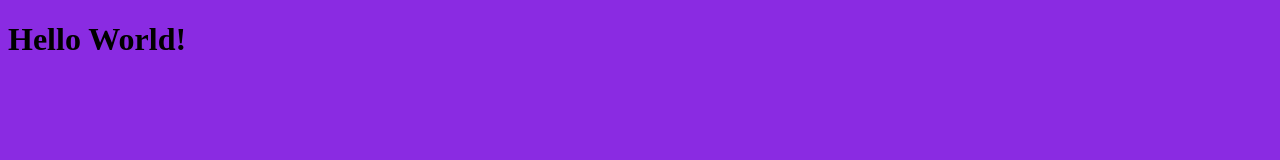
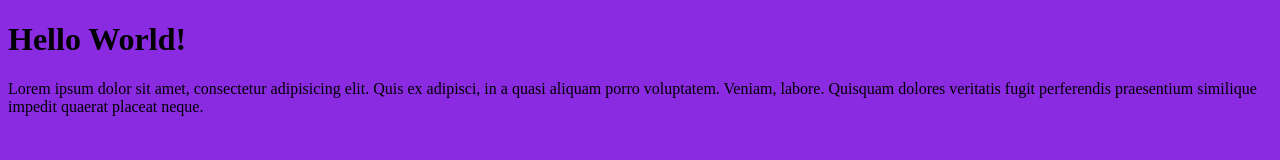
Before and after one commit to RoumaissaBe/Portf, a plain HTML site: page index.html in a window 1280 px wide. Drawn offline with Linux system fonts and the light colour scheme.

Commit message:
Second commit

```diff
--- a/index.html
+++ b/index.html
@@ -8,5 +8,6 @@
 </head>
 <body>
     <h1>Hello World!</h1>
+    <p>Lorem ipsum dolor sit amet, consectetur adipisicing elit. Quis ex adipisci, in a quasi aliquam porro voluptatem. Veniam, labore. Quisquam dolores veritatis fugit perferendis praesentium similique impedit quaerat placeat neque.</p>
 </body>
 </html>
```
